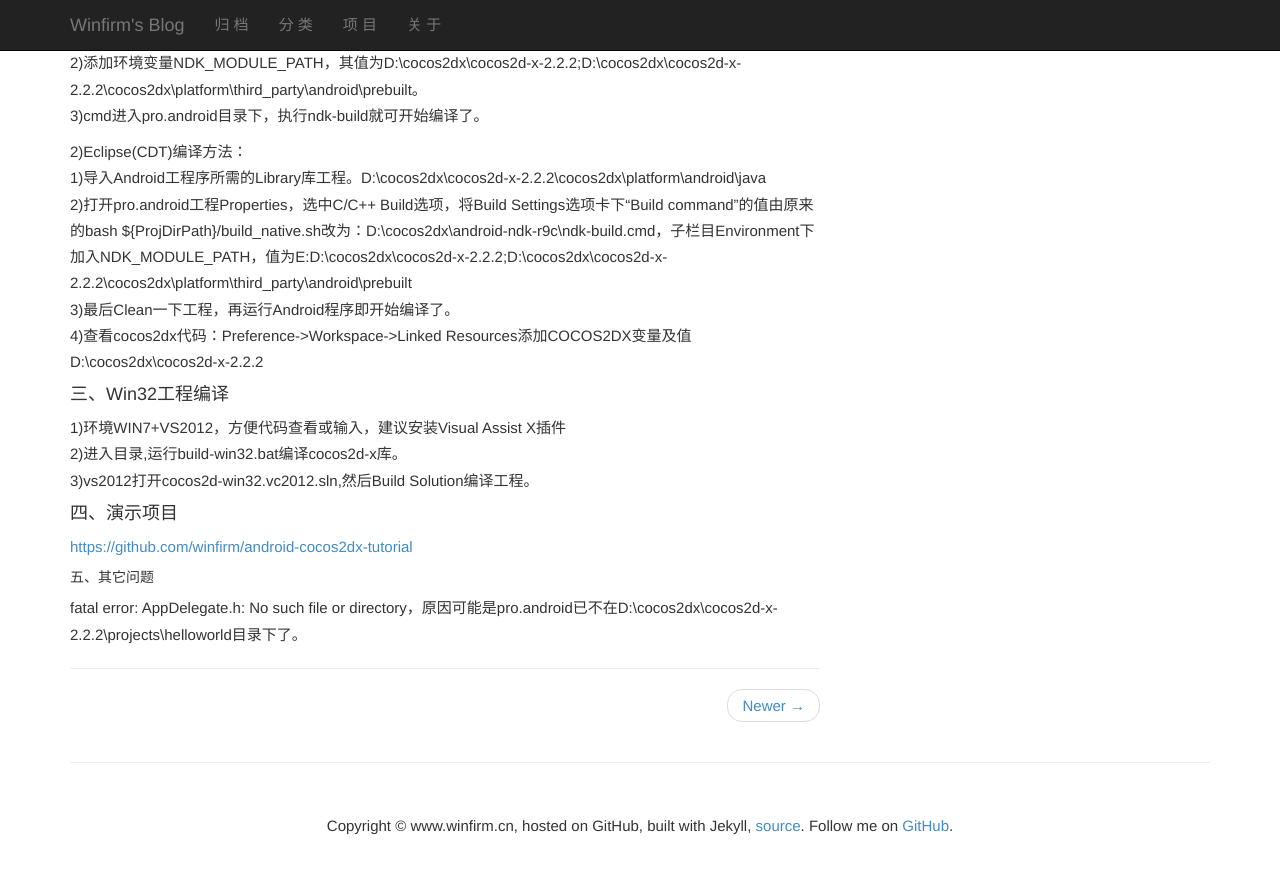
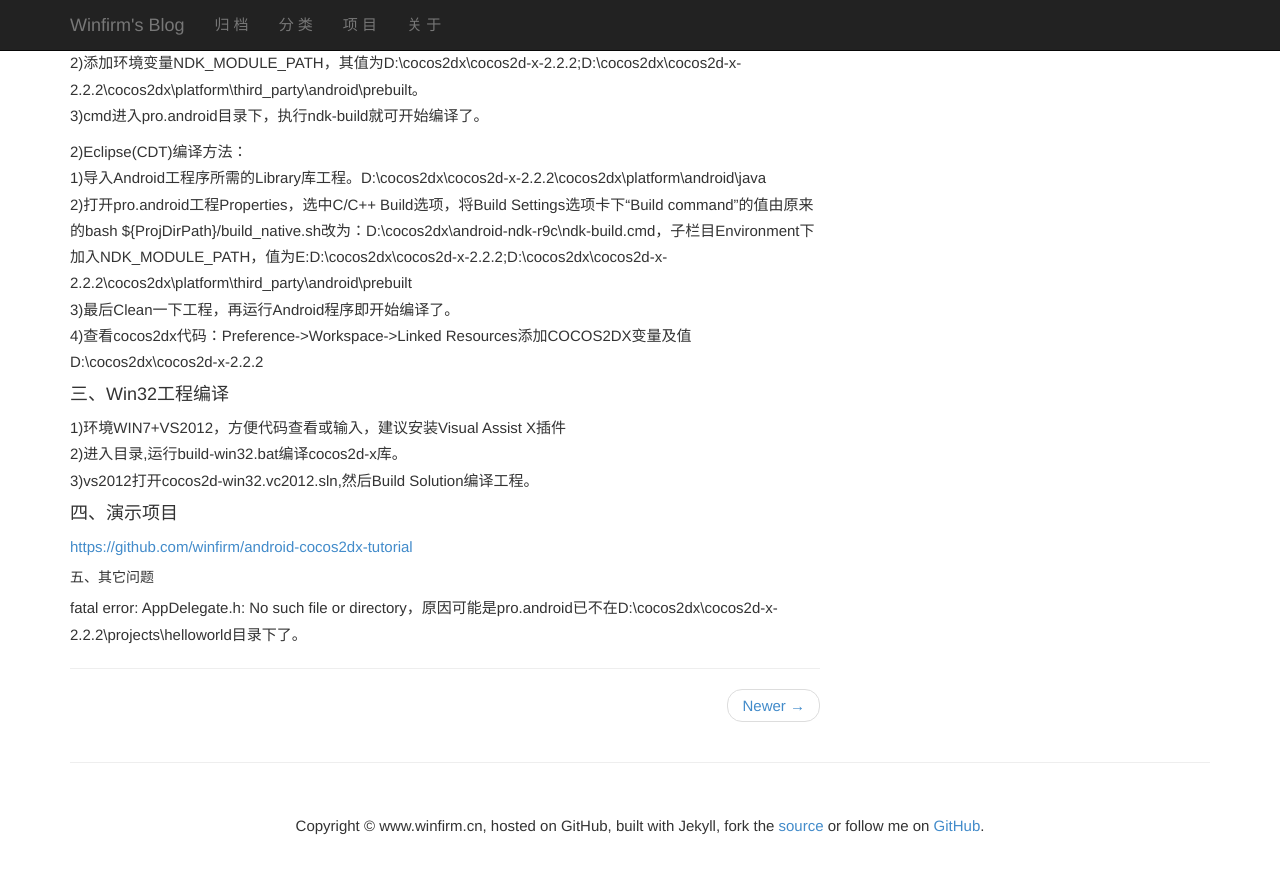
Before and after one commit to wdyggh/wdyggh.github.com, a Jekyll site: the page built from index.html, in a window 1280 px wide and 900 px high, scrolled down 6412 px. Shown: the top 874 px of the window. Built offline with Jekyll 4.4.1, drawn with Linux system fonts in a browser that asks for light colours; Markdown is read by kramdown in place of the engine named in the settings; the list of posts is cut into pages by our own code; comment, search, counter and statistics services are not loaded.

Commit message:
update copright message again

```diff
--- a/_layouts/default.html
+++ b/_layouts/default.html
@@ -213,7 +213,7 @@
         <div class="row">
           <div class="col-lg-12">
             <p align="center">
-              Copyright &copy; www.winfirm.cn, hosted on GitHub, built with Jekyll, <a href="https://github.com/winfirm/winfirm.github.com">source</a>. Follow me on <a href="https://github.com/winfirm">GitHub</a>.
+              Copyright &copy; www.winfirm.cn, hosted on GitHub, built with Jekyll, fork the <a href="https://github.com/winfirm/winfirm.github.com">source</a> or follow me on <a href="https://github.com/winfirm">GitHub</a>.
 				<br/>
 				<font size=2px><script src="http://s22.cnzz.com/stat.php?id=5868355&web_id=5868355" language="JavaScript"></script></font>
             </p>
```
